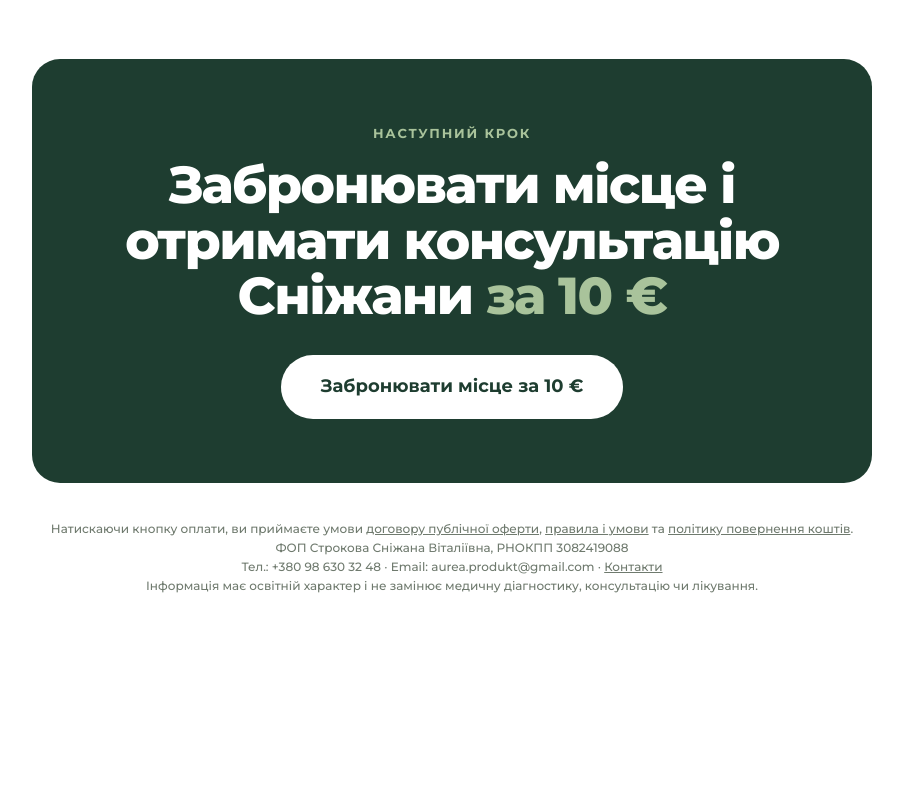
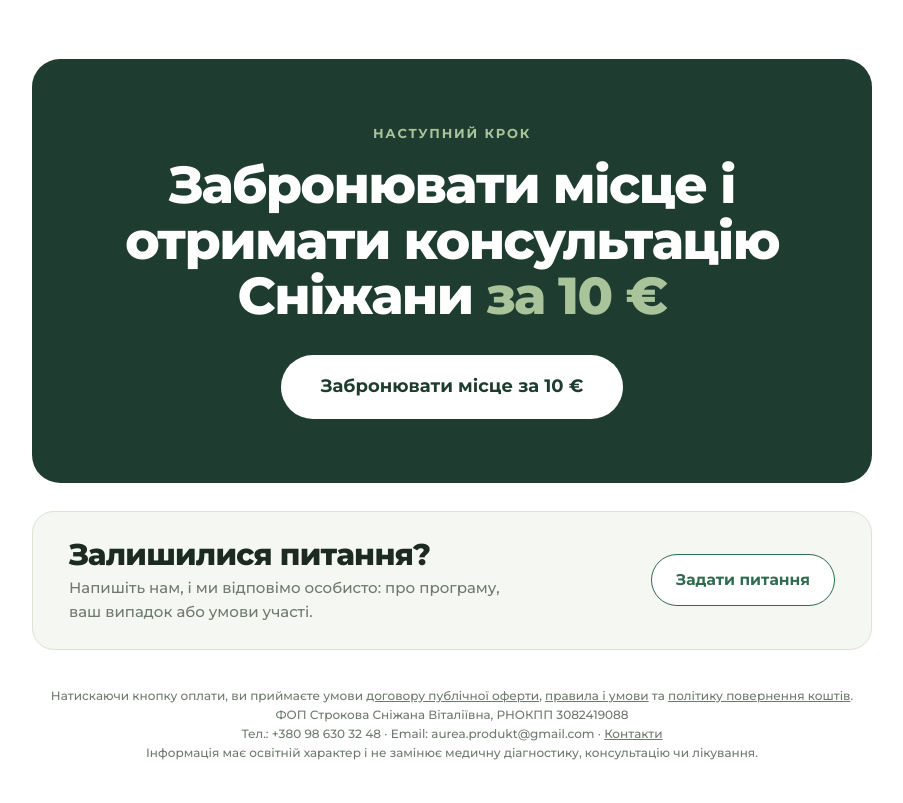
Before and after one commit to mogilevskakateryna-lgtm/strokova-info, a plain HTML site: page thyroid/zapysy/index.html in a window 1280 px wide. Shown: the part 2148-2951 px from the top of the page, without its empty margins (188-1091 px from the left). Before the commit the page ends 2784 px from the top, so only its background shows below. Drawn offline with Linux system fonts and the light colour scheme.

Commit message:
Щитоподібна записи: блок «Задати питання»
Co-Authored-By: Claude Opus 5.5 <noreply@anthropic.com>
Claude-Session: https://claude.ai/code/session_01NFuPL1ZT8kkDBeFBHXfhWv

```diff
--- a/thyroid/zapysy/index.html
+++ b/thyroid/zapysy/index.html
@@ -97,6 +97,10 @@ fbq('track','PageView');
 .zp__note{margin-top:12px;font-size:12.5px;color:var(--muted)}
 .zp__more{margin-top:14px;font-size:14.5px;font-weight:600}
 .zp__more a{color:var(--green)}
+.zp__ask{margin:24px 0 0;border-radius:24px;background:var(--ivory);border:1px solid var(--line);padding:clamp(24px,4vw,40px);display:flex;align-items:center;justify-content:space-between;gap:20px 32px;flex-wrap:wrap}
+.zp__ask h2{font-size:clamp(22px,2.8vw,30px);line-height:1.15;font-weight:800;letter-spacing:-.025em;color:var(--head)}
+.zp__ask p{margin-top:8px;font-size:15px;font-weight:500;color:var(--muted);max-width:52ch}
+.zp__ask .zp__btn{flex:none}
 .zp__cta{margin:52px 0 0;border-radius:28px;background:var(--deep);color:#fff;padding:clamp(32px,6vw,64px) clamp(22px,5vw,56px);text-align:center}
 .zp__cta .zp__eyebrow{margin-top:0;color:var(--soft)}
 .zp__cta h2{margin:14px auto 0;max-width:20ch;font-size:clamp(30px,4.6vw,52px);line-height:1.06;font-weight:800;letter-spacing:-.03em;color:#fff}
@@ -168,6 +172,13 @@ fbq('track','PageView');
       <a class="zp__btn zp__btn--main zp__btn--xl" href="https://secure.wayforpay.com/button/ba51241f629d0" target="_blank" rel="noopener">Забронювати місце за 10 €</a>
     </section>
 
+    <section class="zp__ask">
+      <div>
+        <h2>Залишилися питання?</h2>
+        <p>Напишіть нам, і ми відповімо особисто: про програму, ваш випадок або умови участі.</p>
+      </div>
+      <a class="zp__btn zp__btn--ghost" href="https://moje-zdorove-tilo.weblium.site/putannya" target="_blank" rel="noopener">Задати питання</a>
+    </section>
     <footer class="zp__foot">
       Натискаючи кнопку оплати, ви приймаєте умови <a href="https://moje-zdorove-tilo.weblium.site/offerta">договору публічної оферти</a>, <a href="https://moje-zdorove-tilo.weblium.site/pravyla">правила і умови</a> та <a href="https://moje-zdorove-tilo.weblium.site/povernennya">політику повернення коштів</a>.<br>
       ФОП Строкова Сніжана Віталіївна, РНОКПП 3082419088<br>
```
